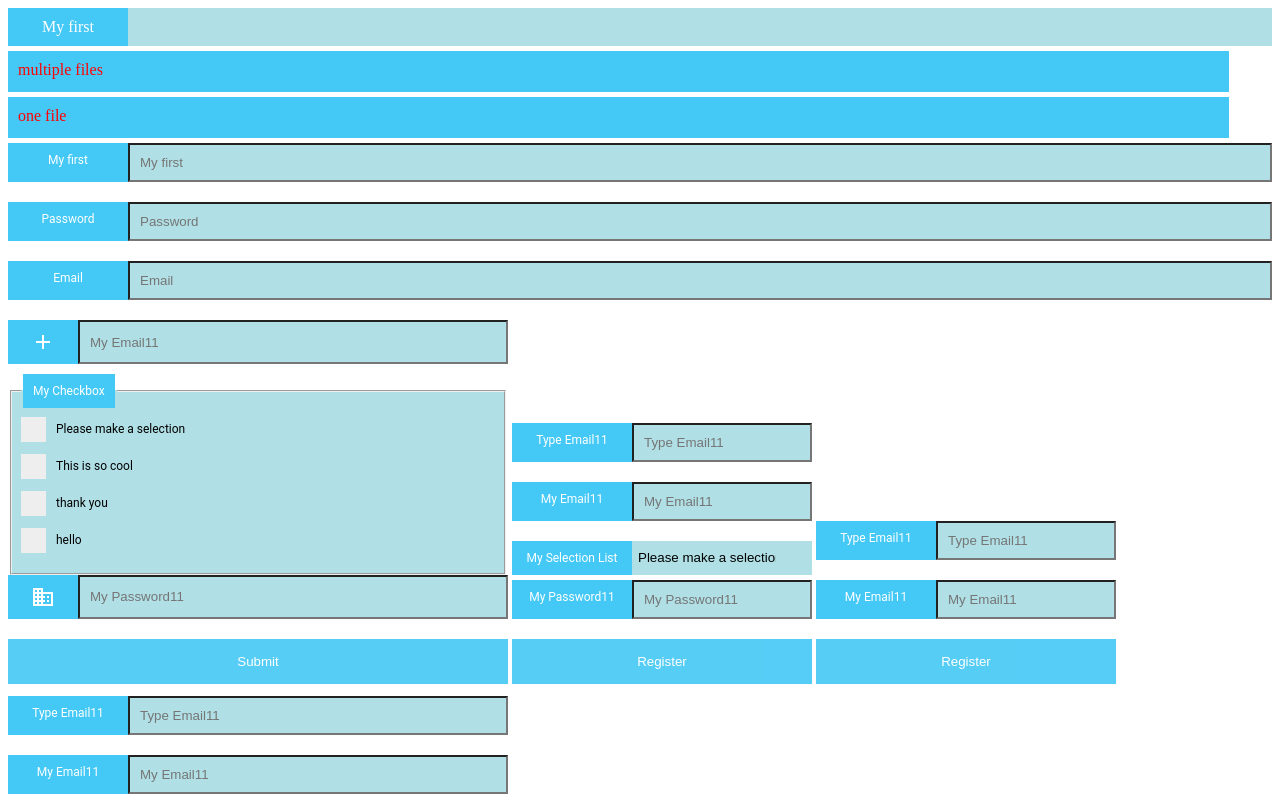
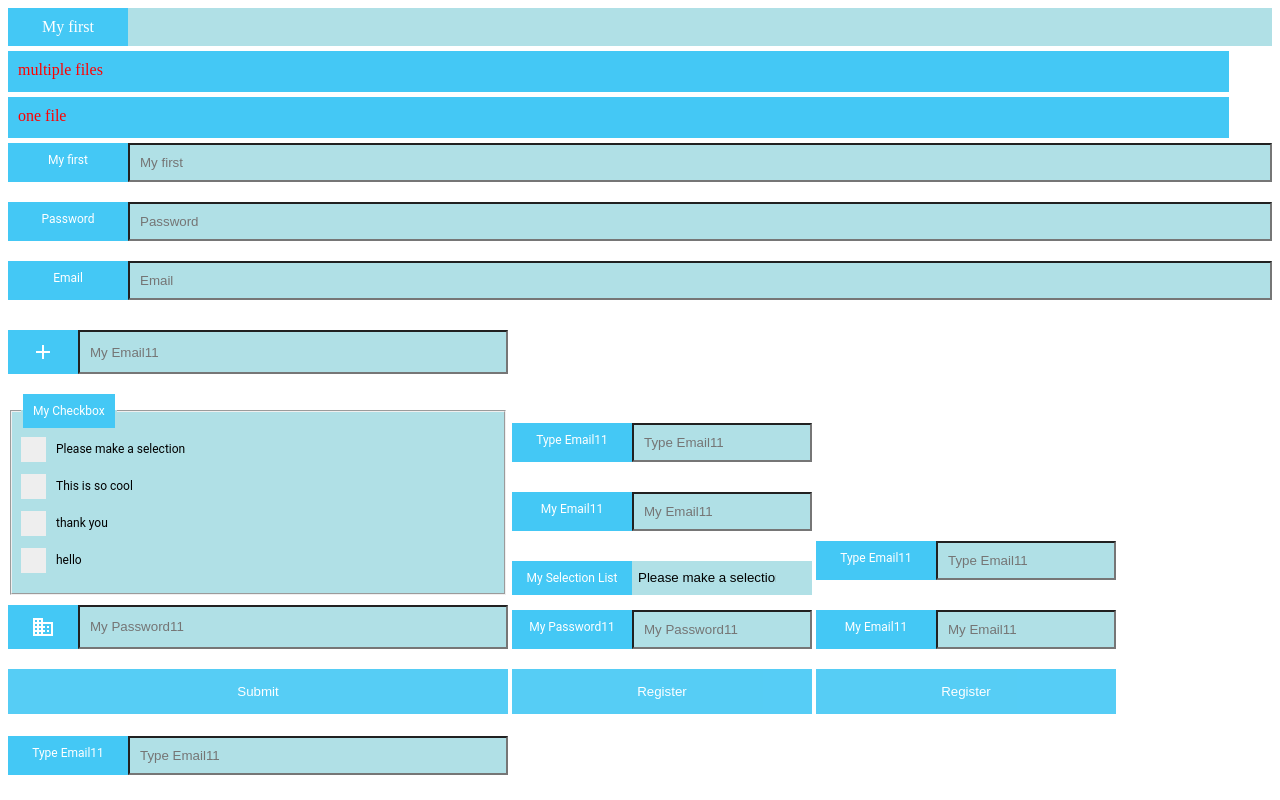
Before and after one commit to wuhancoder/simpleform, a website with bundled scripts: page index.html in a window 1280 px wide. Shown: the top 800 px of the page. Built offline with nearby package versions, Linux system fonts and the light colour scheme; files whose address does not match are found by name.

Commit message:
theming changes for the form

```diff
--- a/components/my-form.js
+++ b/components/my-form.js
@@ -9,6 +9,12 @@ export default class MyForm extends LitElement {
       :host {
         display: flex;
         font: var(--sf-button-font, 12px Roboto, sans-serif);
+        text-align: left;
+        background: var(--sf-background, white);
+      }
+
+      .row {
+        margin-top: 10px;
       }
       .row:after {
         content: "";
--- a/myform-theme.css
+++ b/myform-theme.css
@@ -1,8 +1,10 @@
 html {
-  --sf-background: #113c66;
+  --sf-background: white;
   --sf-button-background: #44c8f5;
   --sf-button-color: red;
   --sf-input-color: #333;
   --sf-button-font: 12px Roboto, sans-serif;
   --sf-label-background: #44c8f5;
+
+  /**hennepin background: #113c66*/
 }
```
